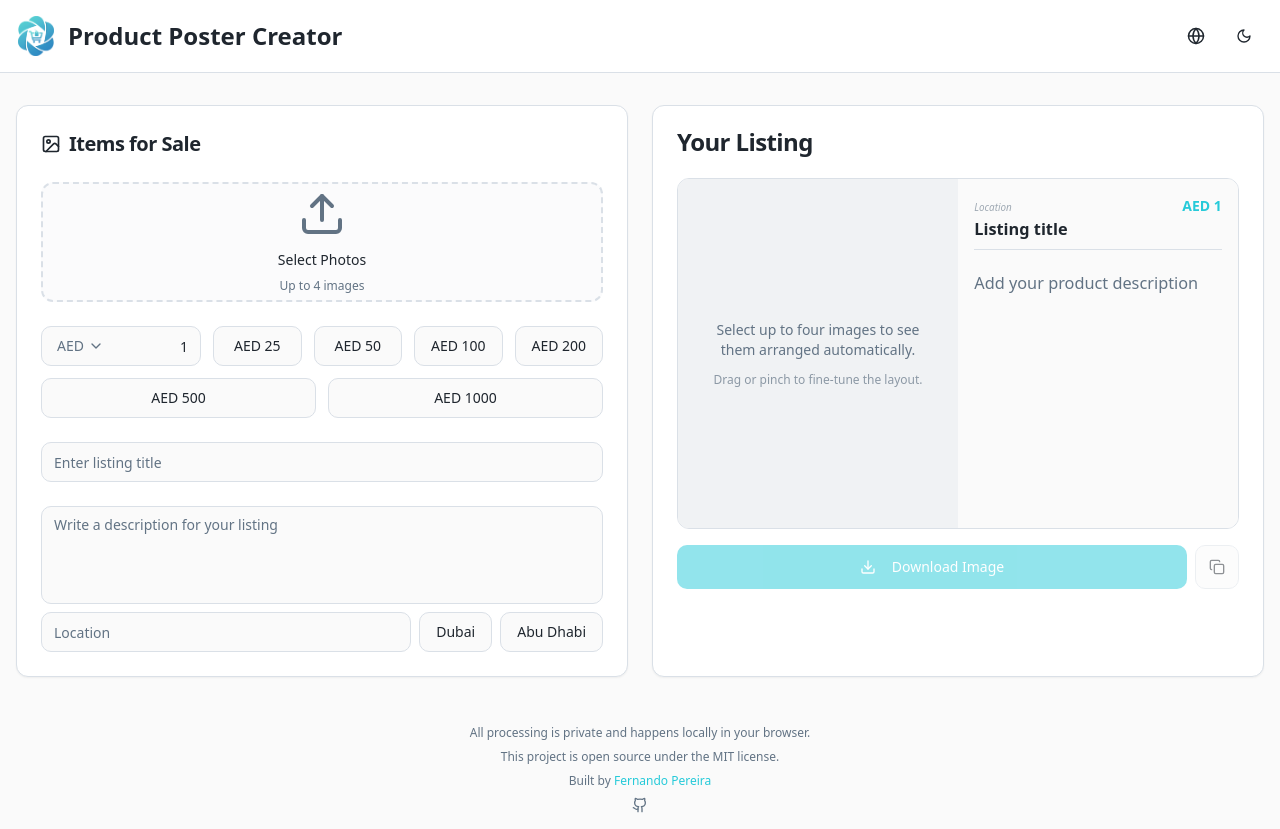
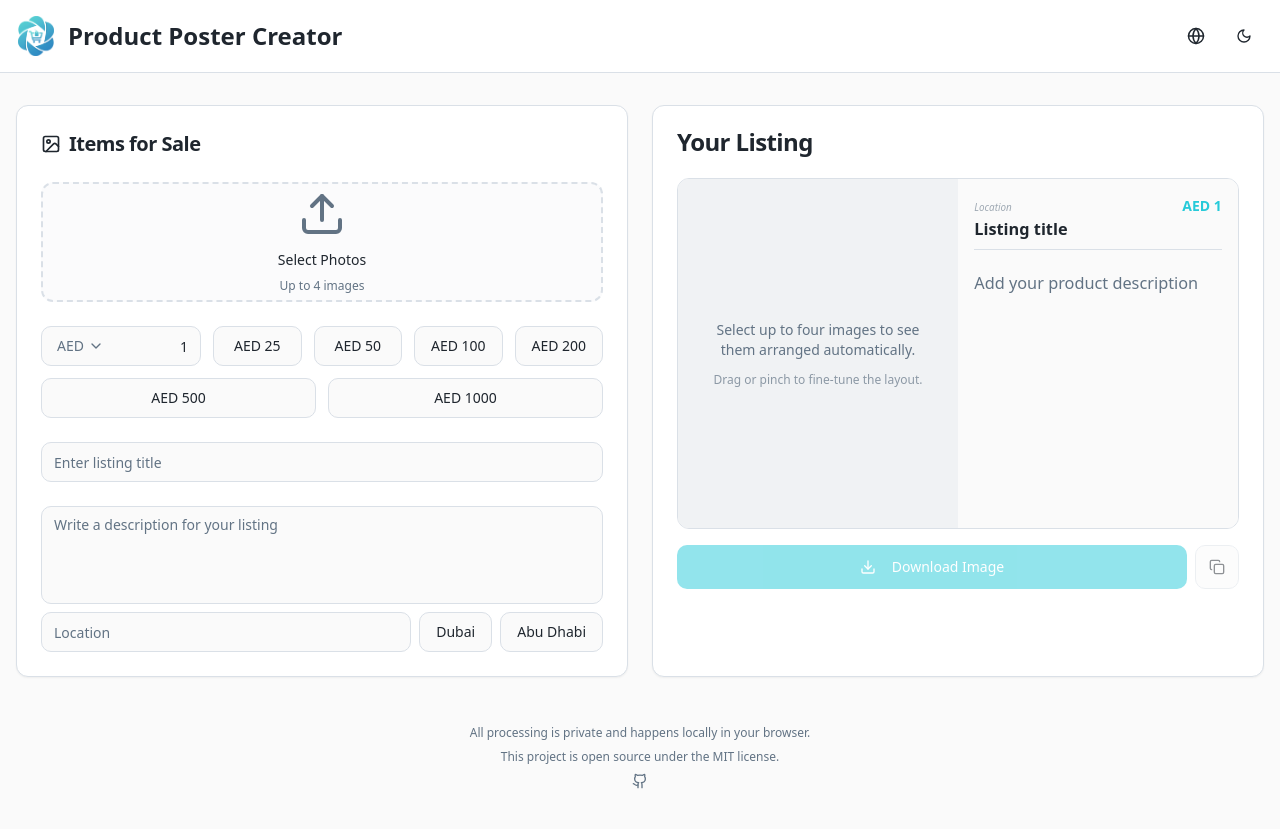
Before and after one commit to imissapixel/product-poster-creator, a React (Vite) app: page / in a window 1280 px wide. After the commit the page ends 805 px from the top, so only its background shows below. Built offline with nearby package versions, Linux system fonts and the light colour scheme; the HTML template or start-up script is replaced by a standard one.

Commit message:
Simplify footer attribution

```diff
--- a/src/pages/Index.tsx
+++ b/src/pages/Index.tsx
@@ -778,18 +778,6 @@ const Index = () => {
         <div className="flex flex-col items-center gap-2">
           <p className="text-xs text-muted-foreground">{t('footerPrivacyNotice')}</p>
           <p className="text-xs text-muted-foreground">{t('footerOpenSourceNotice')}</p>
-          <div className="flex flex-col items-center gap-2">
-            <p className="text-xs text-muted-foreground">
-              {t('footerBuiltBy')}{' '}
-              <a
-                href="https://www.linkedin.com/in/fernandoxpereira"
-                target="_blank"
-                rel="noreferrer"
-                className="text-primary hover:text-primary/80 no-underline transition-transform duration-150 hover:-translate-y-0.5"
-              >
-                Fernando Pereira
-              </a>
-            </p>
           <a
             href="https://github.com/imissapixel/product-poster-creator"
             target="_blank"
@@ -800,7 +788,6 @@ const Index = () => {
             <Github className="h-4 w-4" />
           </a>
         </div>
-        </div>
       </footer>
     </div>
   );
```
Lines whose indentation alone changed are shown as unchanged.
